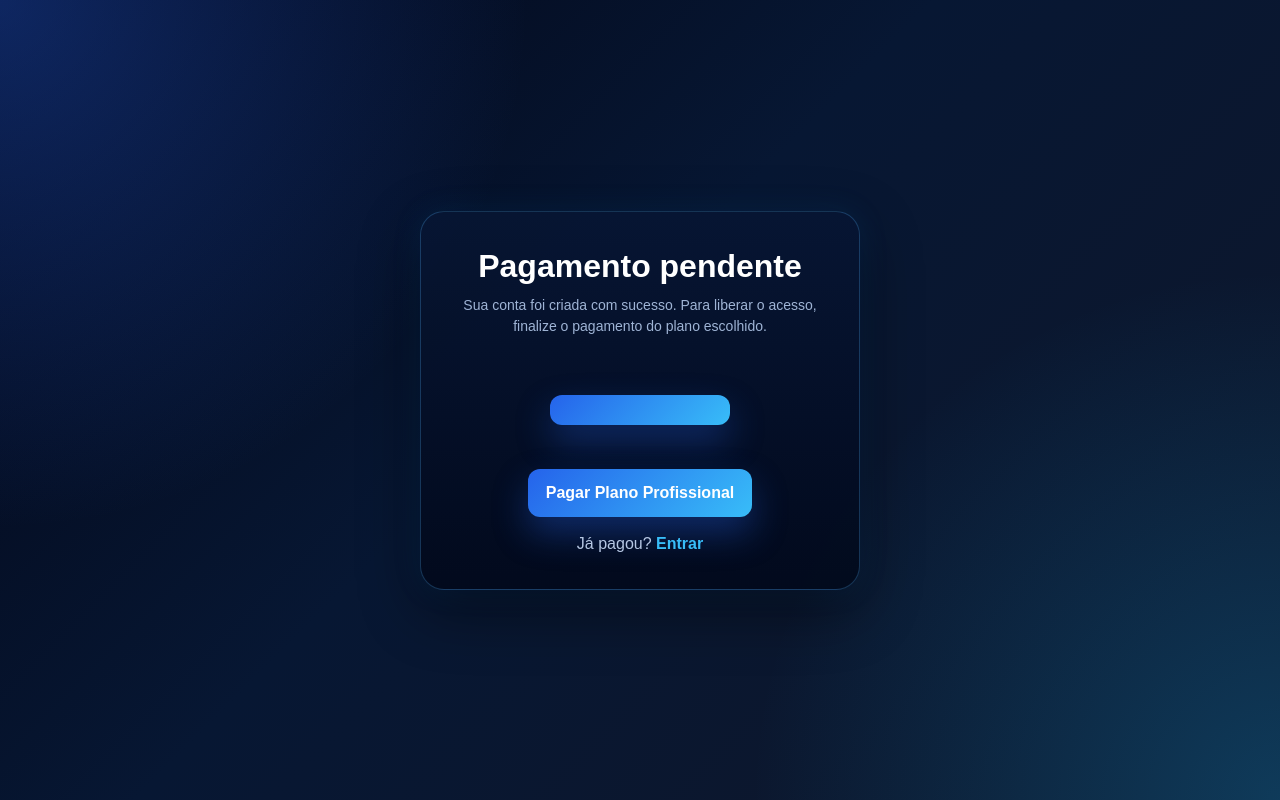
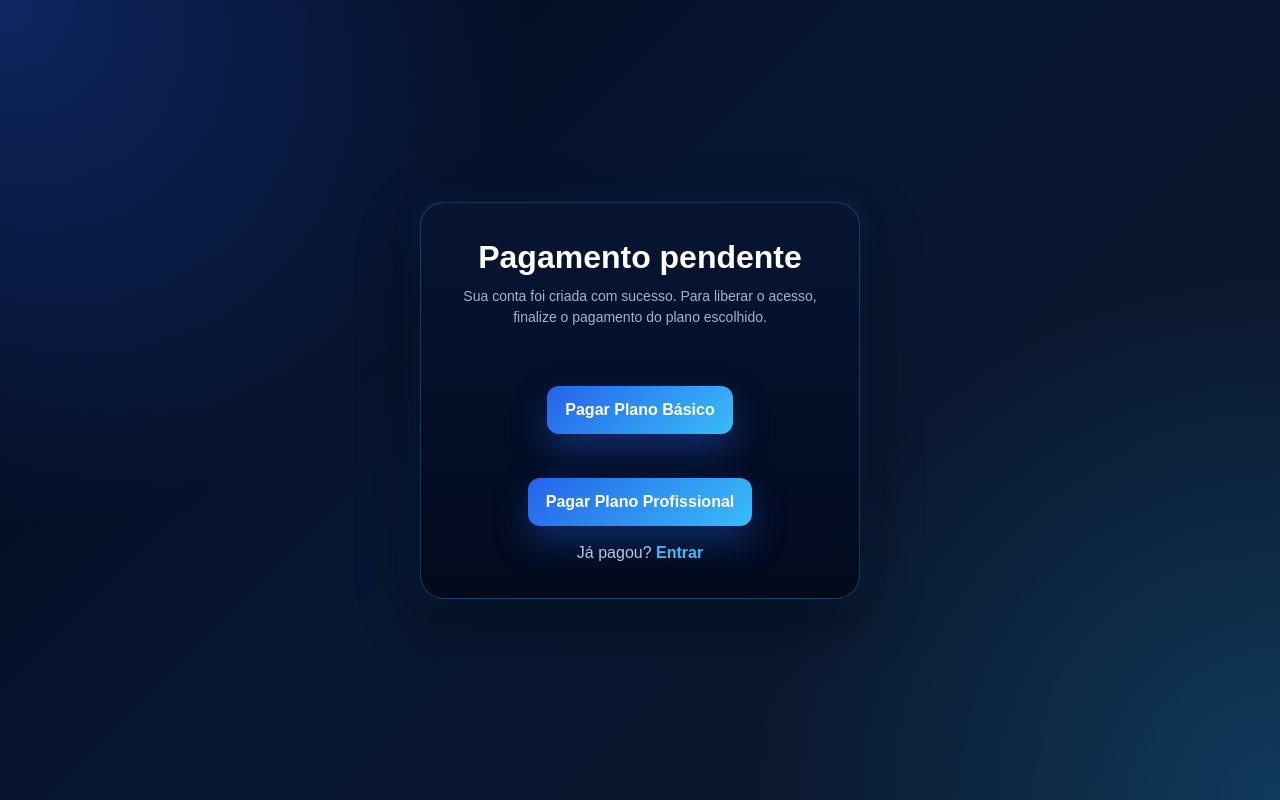
Before and after one commit to viannarezende/modelador-dados-saas, a FastAPI app: page /pagamento-pendente in a window 1280 px wide. Run offline with FastAPI, Linux system fonts and the light colour scheme.

```diff
--- a/app/templates/pagamento_pendente.html
+++ b/app/templates/pagamento_pendente.html
@@ -15,7 +15,7 @@
         </p>
 
         <div style="display: grid; gap: 14px; margin-top: 24px;">
-            <a href="https://pay.hotmart.com/N105993585M?off=8m6louzo" class="btn-plan">
+            <a href="https://pay.hotmart.com/N105993585M?off=8m6louzo" class="btn-plan"> Pagar Plano Básico</a>
 
             <a href="{{ checkout_profissional }}" class="btn-plan" target="_blank" rel="noopener">Pagar Plano Profissional</a>
         </div>
```
